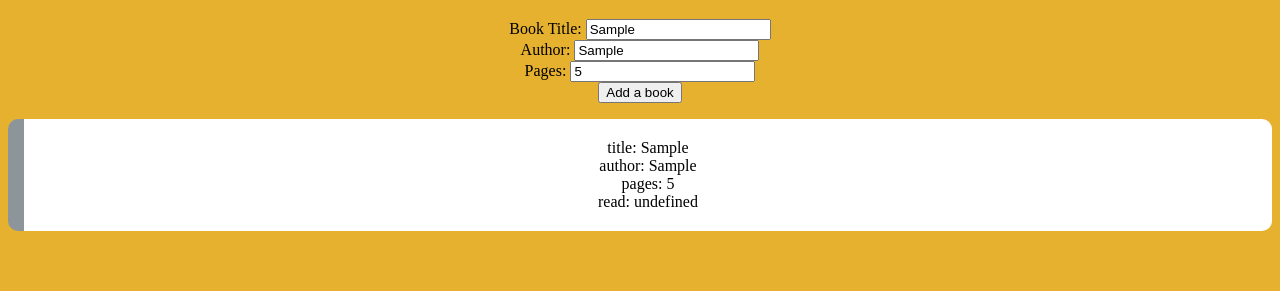
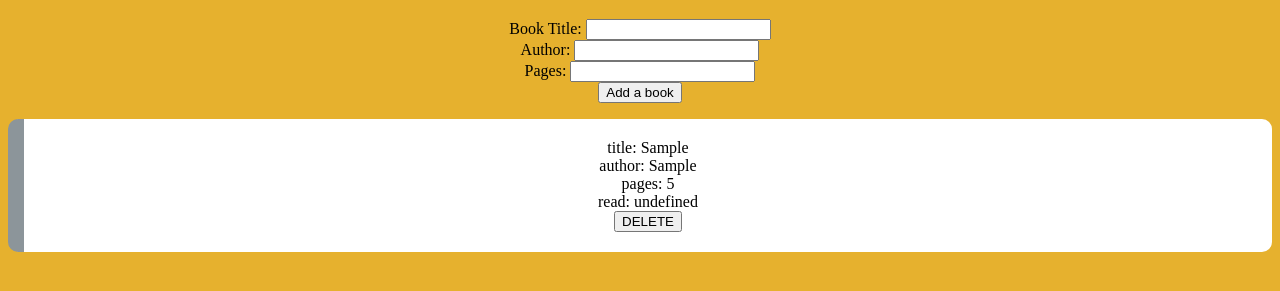
Before and after one commit to phoever23/Library, a plain HTML site: page index.html in a window 1280 px wide. Both pictures are taken after typing "Sample", "Sample", "5" into the empty fields and a click on the button "Add a book". Shown: the part 61-352 px from the top of the page. Drawn offline with Linux system fonts and the light colour scheme.

Commit message:
add delete function

```diff
--- a/app.js
+++ b/app.js
@@ -11,6 +11,7 @@ function addBookToLibrary(book) {
     myLibrary.push(book)
     return myLibrary
 }
+
 const cards = document.querySelector(".cards")
 
 function displayBooks(library) {
@@ -22,6 +23,10 @@ function displayBooks(library) {
             li.textContent = `${key}: ${book[key]}`
             card.appendChild(li)
         }
+        const delButton = document.createElement("button")
+        delButton.className = "del"
+        delButton.innerText = "DELETE"
+        card.appendChild(delButton)
     })
 }
 
@@ -40,7 +45,23 @@ btn.addEventListener("click", function (e) {
     const newBook = new Book(title, author, pages)
     addBookToLibrary(newBook)
     displayBooks(myLibrary)
+    document.getElementById("title").value = ""
+    document.getElementById("author").value = ""
+    document.getElementById("pages").value = ""
+
+    // add delete button
+    let delbuttons = document.querySelectorAll(".del")
+    delbuttons.forEach(delbutton => {
+        delbutton.addEventListener("click", function (e) {
+            delbutton.parentNode.remove()
+        })
+
+    });
 })
+
+
+
+
 
 // for test use
 // const book1 = new Book("harry potter", "JK", 666, true)
```
Also changed, not shown: index.html (+0 -1 lines).
